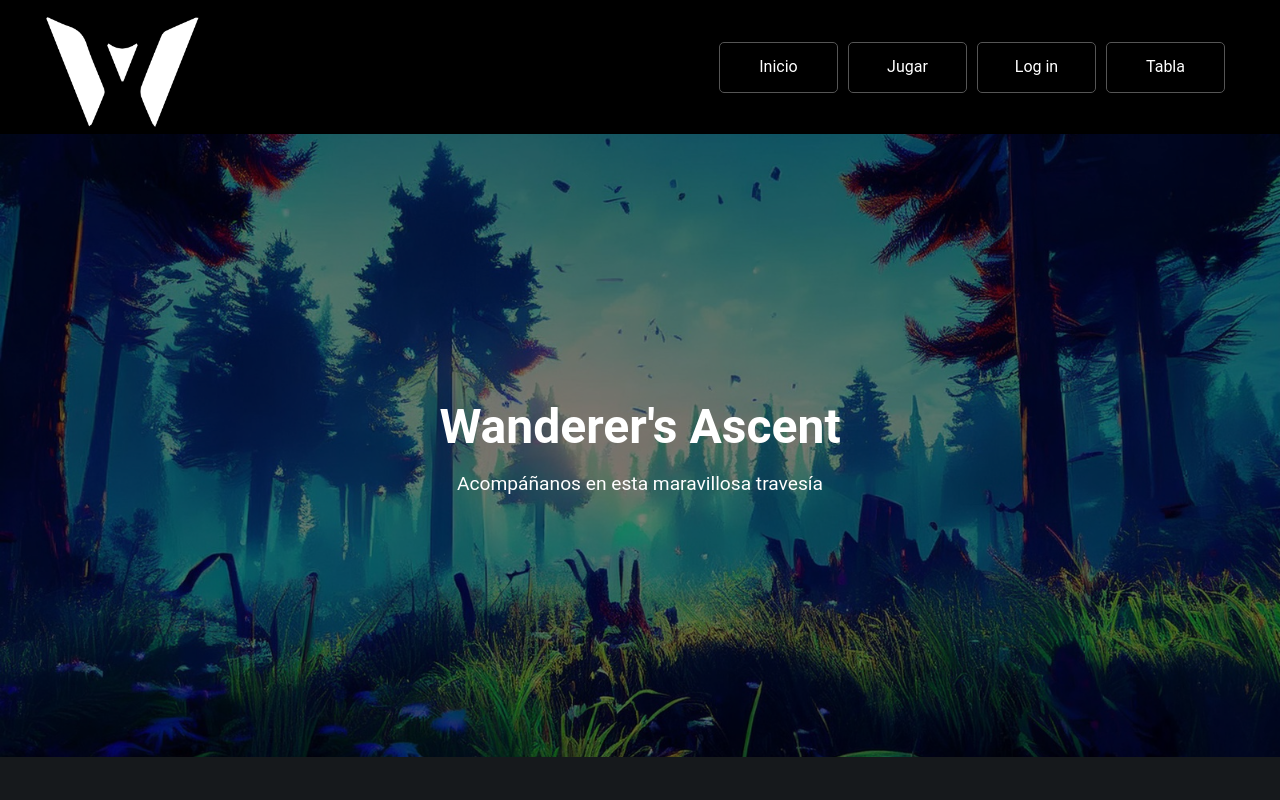
After one commit to Jeikol28/ProyectoFinal, a PHP site: page /historia.html in a window 1280 px wide. The commit adds this page. Run offline with PHP 8.4, Linux system fonts and the light colour scheme.

Commit message:
Creacion de historia

```diff
--- a/css/main.css
+++ b/css/main.css
@@ -199,4 +199,11 @@ body {
   height: auto;
 }
 
+/* Imagen de fondo historia */
+.historia-hero {
+  background-image: url("../img/fondo3.jpeg"); /* Cambia la imagen aquí */
+  background-size: cover;
+  background-position: center;
+}
+
 /*# sourceMappingURL=main.css.map */
--- /dev/null
+++ b/historia.html
@@ -0,0 +1,45 @@
+<!doctype html>
+<html class="no-js" lang="en">
+
+<head>
+  <meta charset="utf-8">
+  <meta name="viewport" content="width=device-width, initial-scale=1">
+  <title></title>
+  <link rel="stylesheet" href="css/style.css">
+  <link rel="stylesheet" href="css/main.css">
+  <meta name="description" content="">
+  <meta property="og:title" content="">
+  <meta property="og:type" content="">
+  <meta property="og:url" content="">
+  <meta property="og:image" content="">
+  <meta property="og:image:alt" content="">
+
+  <link rel="icon" href="/favicon.ico" sizes="any">
+  <link rel="icon" href="/icon.svg" type="image/svg+xml">
+  <link rel="apple-touch-icon" href="icon.png">
+
+  <link rel="manifest" href="site.webmanifest">
+  <meta name="theme-color" content="#fafafa">
+</head>
+
+<body>
+
+  <!-- Header -->
+  <header class="site-header">
+    <img src="img/logo.png" alt="Logo" class="logo">
+    <nav class="navbar">
+      <a href="index.html" class="nav-btn">Inicio</a>
+      <a href="#" class="nav-btn">Jugar</a>
+      <a href="#" class="nav-btn">Log in</a>
+      <a href="#" class="nav-btn">Tabla</a>
+    </nav>
+  </header>
+
+  <!-- Imagen Grande -->
+  <section class=" hero historia-hero">
+    <div class="overlay"></div>
+    <div class="hero-content">
+      <h1>Wanderer's Ascent</h1>
+      <p>Acompáñanos en esta maravillosa travesía</p>
+    </div>
+  </section>
--- a/index.html
+++ b/index.html
@@ -28,7 +28,7 @@
   <header class="site-header">
     <img src="img/logo.png" alt="Logo" class="logo">
     <nav class="navbar">
-      <a href="#" class="nav-btn">Inicio</a>
+      <a href="index.html" class="nav-btn">Inicio</a>
       <a href="#" class="nav-btn">Jugar</a>
       <a href="#" class="nav-btn">Log in</a>
       <a href="#" class="nav-btn">Tabla</a>
@@ -53,7 +53,7 @@
         <div class="info-description">
           <p>Acompaña al Errante en su viaje para descubrir los secretos de un mundo olvidado.</p>
         </div>
-        <a href="#" class="info-btn">Descubre más</a>
+        <a href="historia.html" class="info-btn">Descubre más</a>
       </div>
       <!-- Segundo cuadro -->
       <div class="info-box">
--- a/scss/main.scss
+++ b/scss/main.scss
@@ -206,3 +206,10 @@ body {
     width: 60px;
     height: auto;
 }
+
+/* Imagen de fondo historia */
+.historia-hero {
+    background-image: url('../img/fondo3.jpeg'); /* Cambia la imagen aquí */
+    background-size: cover;
+    background-position: center;
+}
```
Also changed, not shown: 1 other file.
